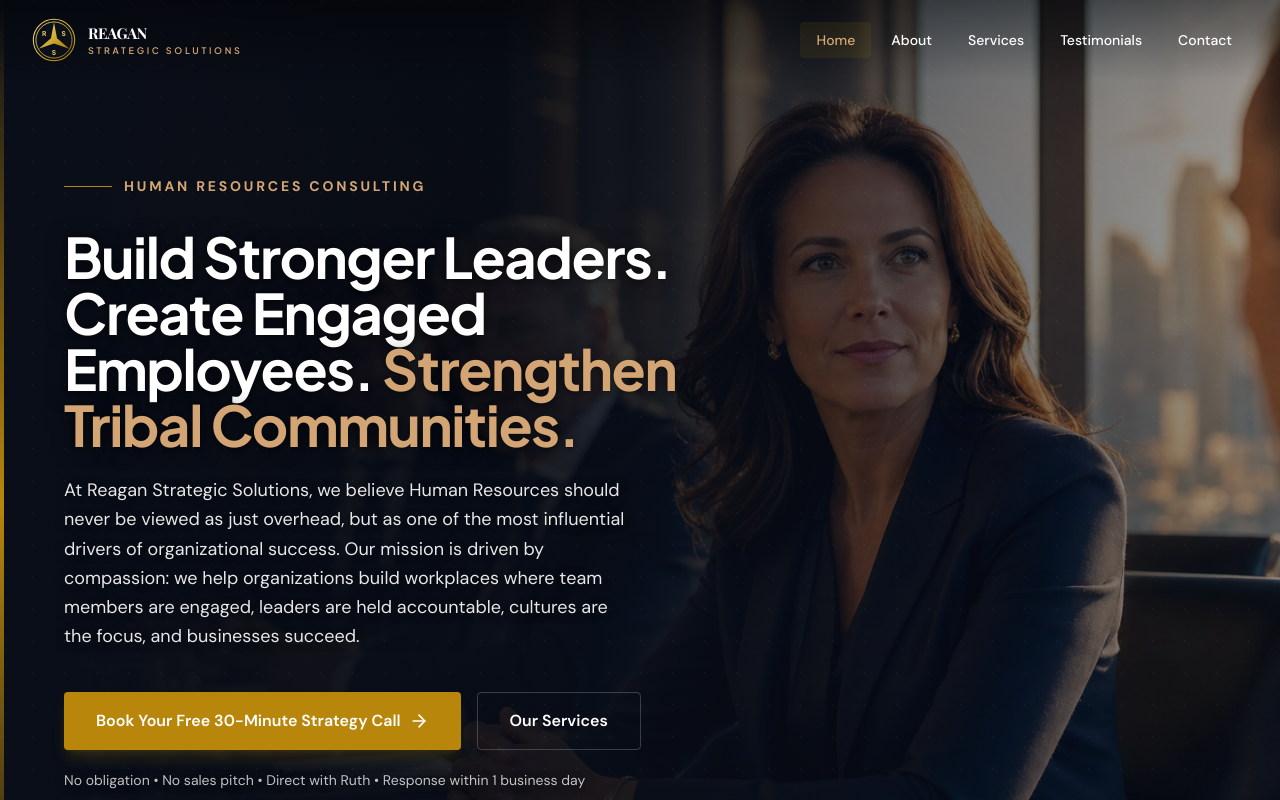
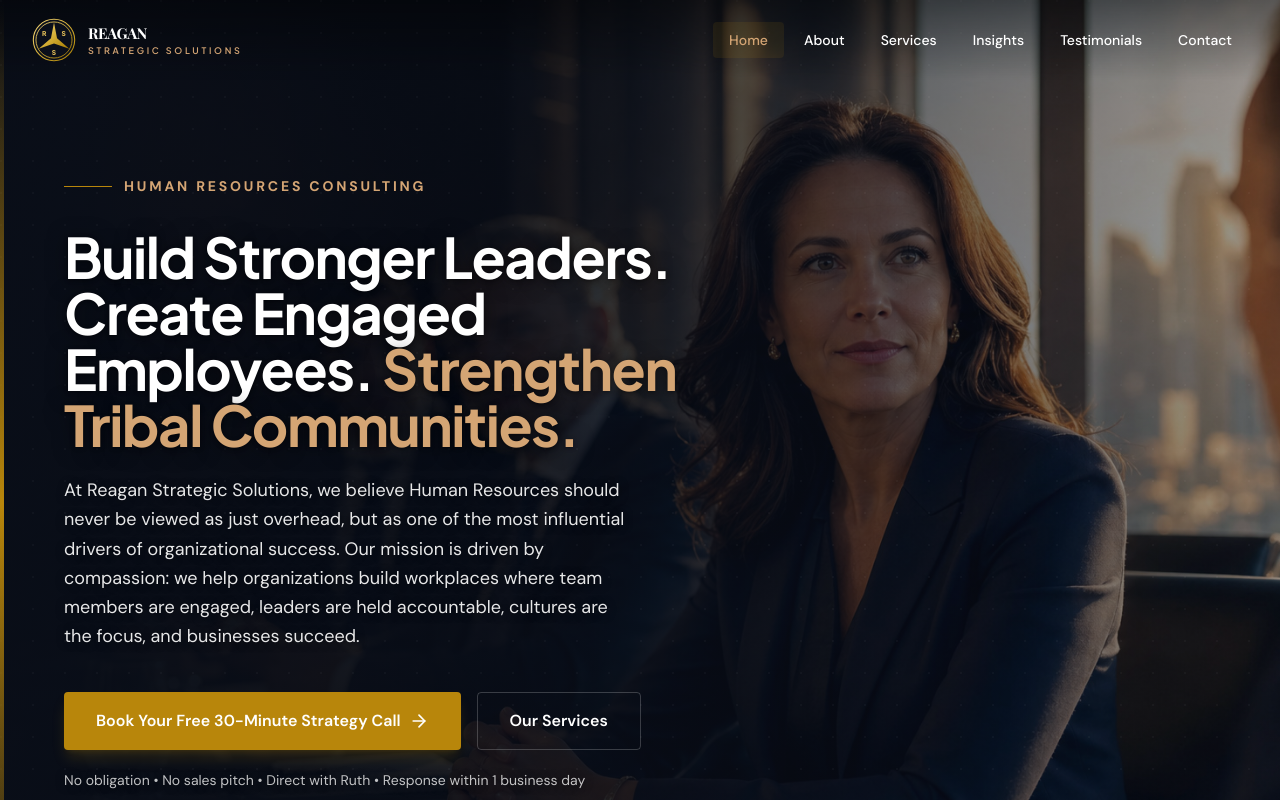
Before and after one commit to RuthReagan/rssproduction, a Next.js app: page / in a window 1280 px wide. Shown: the top 800 px of the page. Built offline with nearby package versions, Linux system fonts and the light colour scheme; a web font is replaced by a local one.

Commit message:
Add 'Insights' link to navigation

```diff
--- a/components/header.tsx
+++ b/components/header.tsx
@@ -11,6 +11,7 @@ const navLinks = [
   { href: '/', label: 'Home' },
   { href: '/about', label: 'About' },
   { href: '/services', label: 'Services' },
+  { href: '/blog', label: 'Insights' },
   { href: '/testimonials', label: 'Testimonials' },
   { href: '/contact', label: 'Contact' },
 ]
```
